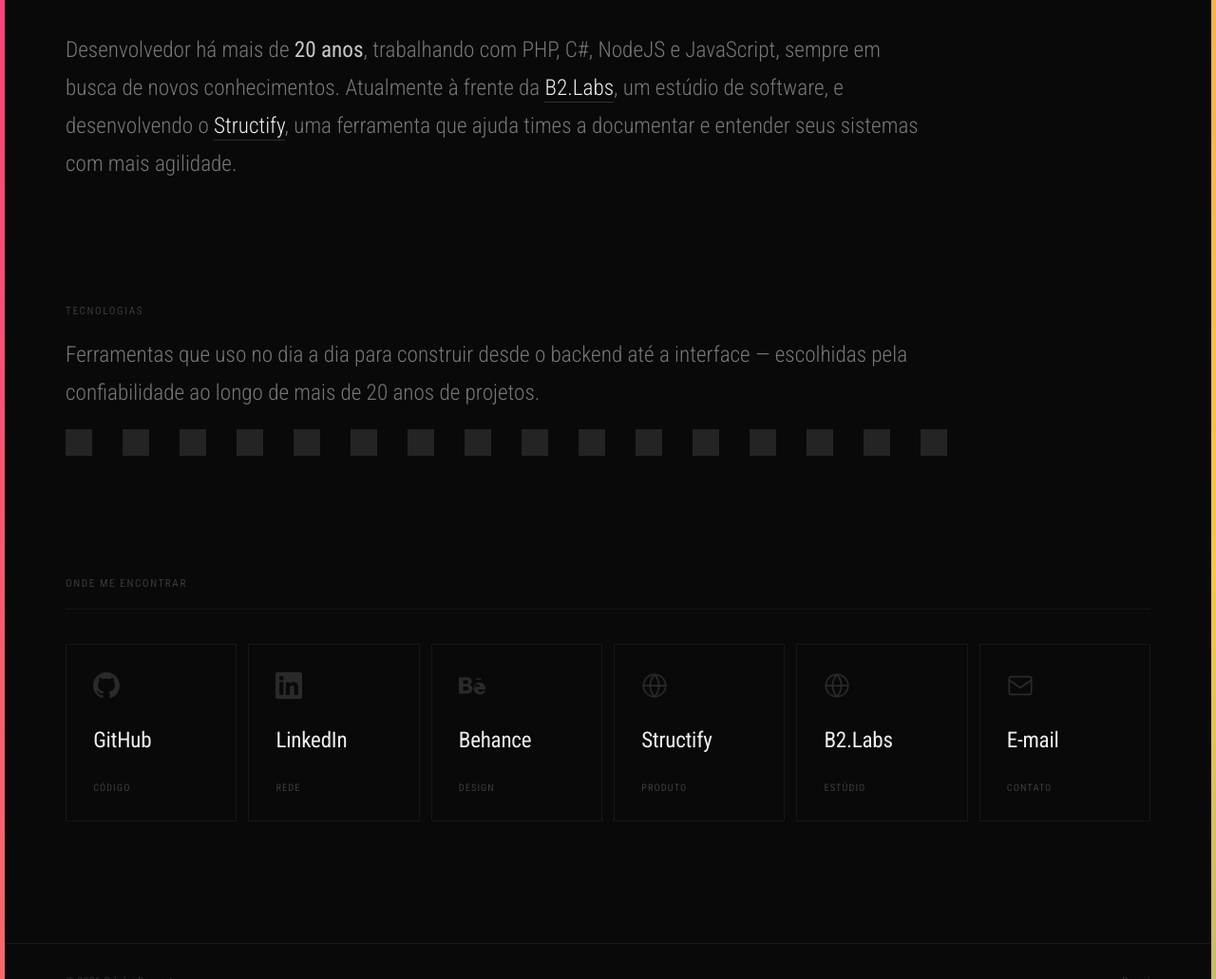
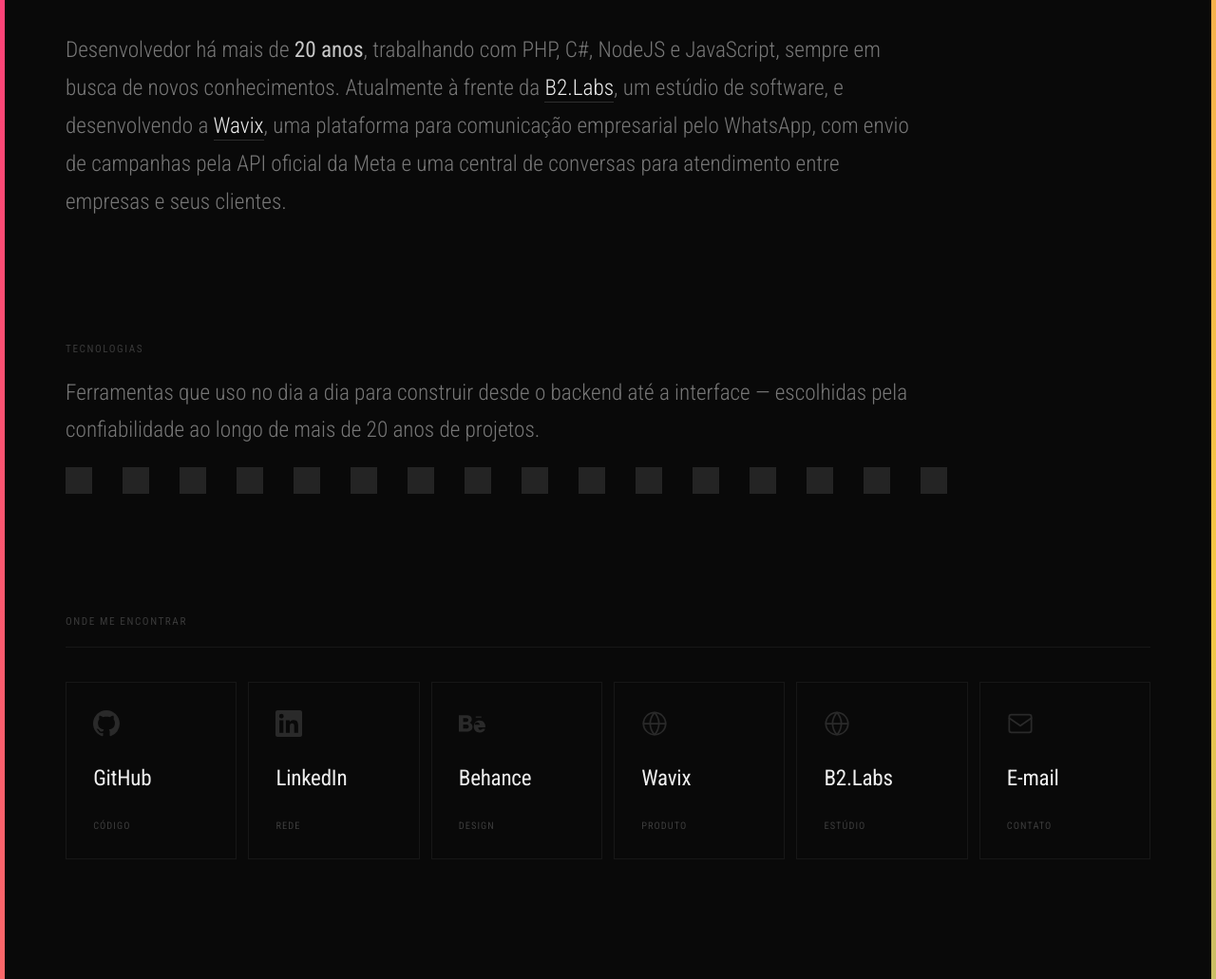
Before and after one commit to odirleiborgert/odirleiborgert.github.io, a plain HTML site: page index.html in a window 1280 px wide. Shown: the part 949-1980 px from the top of the page at 95% size. Drawn offline with Linux system fonts and the light colour scheme; grey boxes are pictures that could not be loaded.

Commit message:
update wavix text

```diff
--- a/index.html
+++ b/index.html
@@ -40,9 +40,8 @@
         Desenvolvedor há mais de <strong>20 anos</strong>, trabalhando com PHP, C#, NodeJS e JavaScript,
         sempre em busca de novos conhecimentos.
         Atualmente à frente da <a href="https://b2labs.com.br" target="_blank" rel="noopener">B2.Labs</a>,
-        um estúdio de software, e desenvolvendo o <a href="https://structify.site" target="_blank"
-          rel="noopener">Structify</a>,
-        uma ferramenta que ajuda times a documentar e entender seus sistemas com mais agilidade.
+        um estúdio de software, e desenvolvendo a <a href="https://wavix.com.br" target="_blank" rel="noopener">Wavix</a>,
+        uma plataforma para comunicação empresarial pelo WhatsApp, com envio de campanhas pela API oficial da Meta e uma central de conversas para atendimento entre empresas e seus clientes.
       </p>
     </div>
 
@@ -126,7 +125,7 @@
           <span class="link-tag">Design</span>
         </a>
 
-        <a href="https://structify.site" target="_blank" rel="noopener" class="link-item reveal d1">
+        <a href="https://wavix.com.br" target="_blank" rel="noopener" class="link-item reveal d1">
           <span class="link-icon">
             <svg width="28" height="28" viewBox="0 0 24 24" fill="none" stroke="currentColor" stroke-width="1.5"
               stroke-linecap="round" stroke-linejoin="round" aria-hidden="true">
@@ -134,7 +133,7 @@
               <path d="M2 12h20M12 2a15.3 15.3 0 014 10 15.3 15.3 0 01-4 10 15.3 15.3 0 01-4-10 15.3 15.3 0 014-10z" />
             </svg>
           </span>
-          <span class="link-name">Structify</span>
+          <span class="link-name">Wavix</span>
           <span class="link-tag">Produto</span>
         </a>
 
```
